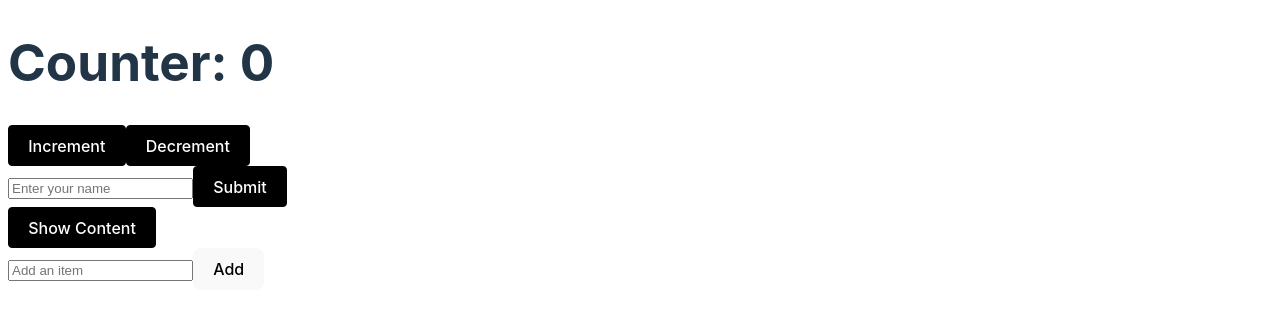
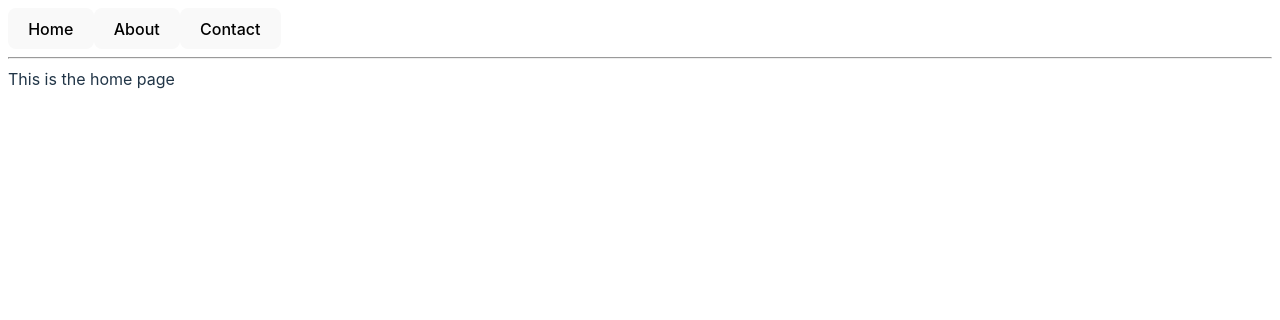
Before and after one commit to uaday/learnReact, a React (Vite) app: page / in a window 1280 px wide. Shown: the top 320 px of the page. Built offline with nearby package versions, Linux system fonts and the light colour scheme.

Commit message:
Dynamic routing in different page work with state

```diff
--- a/src/App.tsx
+++ b/src/App.tsx
@@ -1,3 +1,4 @@
+import { useState } from "react";
 import Button, { ButtonVarient } from "./components/Button/button";
 import Counter from "./components/Counter/counter";
 import DynamicList from "./components/DynamicList/dynamicList";
@@ -5,8 +6,26 @@ import Footer from "./components/Footer/footer";
 import Form from "./components/Form/form";
 import Header from "./components/Header/header";
 import ToggleContent from "./components/ToggleContent/toggleContent";
+import Home from "./pages/home";
+import About from "./pages/about";
+import Contact from "./pages/contact";
 
 export default function App() {
+	const [currentPage, setCurrentPage] = useState("home");
+
+	const renderPage = () => {
+		switch (currentPage) {
+			case "home":
+				return <Home />;
+			case "about":
+				return <About />;
+			case "contact":
+				return <Contact />;
+			default:
+				return <Home />;
+		}
+	};
+
 	return (
 		<div>
 			{/* <Header />
@@ -48,10 +67,20 @@ export default function App() {
 
 			<Footer /> */}
 
-			<Counter />
+			{/* <Counter />
 			<Form />
 			<ToggleContent />
-			<DynamicList />
+			<DynamicList /> */}
+
+			<div>
+				<nav>
+					<button onClick={() => setCurrentPage("home")}>Home</button>
+					<button onClick={() => setCurrentPage("about")}>About</button>
+					<button onClick={() => setCurrentPage("contact")}>Contact</button>
+				</nav>
+				<hr />
+				<div>{renderPage()}</div>
+			</div>
 		</div>
 	);
 }
--- /dev/null
+++ b/src/pages/about.tsx
@@ -0,0 +1,7 @@
+import React from "react";
+
+function About() {
+	return <div>This is the about page</div>;
+}
+
+export default About;
--- /dev/null
+++ b/src/pages/contact.tsx
@@ -0,0 +1,7 @@
+import React from "react";
+
+function Contact() {
+	return <div>This is the contact page</div>;
+}
+
+export default Contact;
--- /dev/null
+++ b/src/pages/home.tsx
@@ -0,0 +1,7 @@
+import React from "react";
+
+function Home() {
+	return <div>This is the home page</div>;
+}
+
+export default Home;
```
